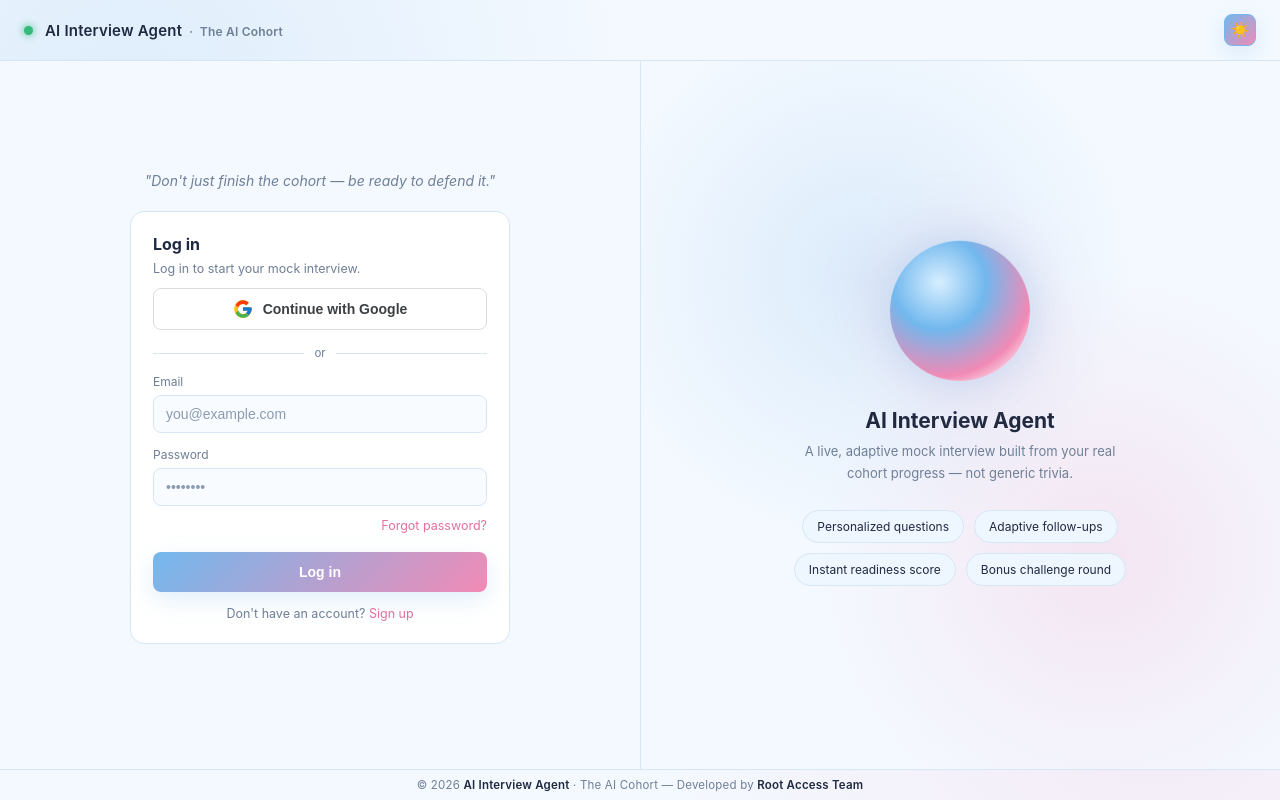
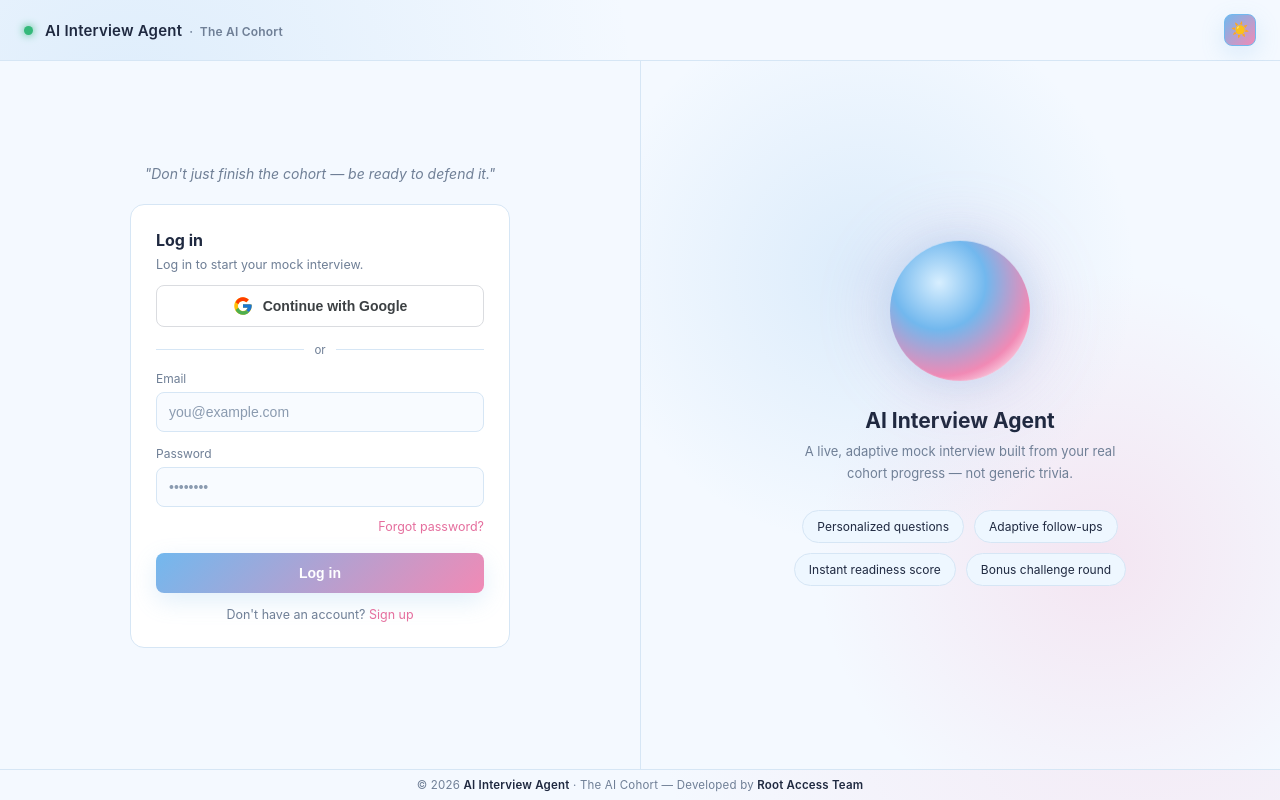
Before and after one commit to komal1234469/AI-Interview-Agent, a website: page public/index.html in a window 1280 px wide. Drawn offline with Linux system fonts and the light colour scheme.

Commit message:
Update index.html

```diff
--- a/public/index.html
+++ b/public/index.html
@@ -114,7 +114,7 @@
   #authScreen h2 { margin-top:0; font-size:16px; }
   #authScreen p.subtext { color: var(--muted); font-size:12.5px; margin-top:-6px; }
   #authScreen label { display:block; font-size:12px; color: var(--muted); margin: 14px 0 6px; }
-  #authScreen input { width:100%; padding:10px 12px; background:var(--input-bg); border:1px solid var(--border); border-radius:8px; color: var(--text); font-size:14px; }
+  #authScreen input { width:100%; padding:11px 12px; background:var(--input-bg); border:1px solid var(--border); border-radius:8px; color: var(--text); font-size:14px; }
   #authScreen input:focus { outline: 1px solid var(--accent); border-color: var(--accent); }
   #authScreen .primaryBtn { margin-top:18px; width:100%; padding:12px; border:none; border-radius:8px; background: var(--accent); color:#05070c; font-weight:600; cursor:pointer; font-size:14px; }
   #authScreen .primaryBtn:hover { filter: brightness(1.08); }
@@ -201,7 +201,7 @@
 
   /* ---- setup screen ---- */
   #setup { max-width: 620px; margin: 40px auto; padding: 0 20px; flex: 1; overflow-y:auto; }
-  .card { background: var(--panel); border: 1px solid var(--border); border-radius: 14px; padding: 22px; margin-bottom:16px; }
+  .card { background: var(--panel); border: 1px solid var(--border); border-radius: 14px; padding: 25px; margin-bottom:19px; }
   #setup label { display: block; font-size: 12px; color: var(--muted); margin: 14px 0 6px; }
   #setup select { width: 100%; padding: 10px 12px; background: var(--input-bg); border: 1px solid var(--border); border-radius: 8px; color: var(--text); font-size: 14px; }
   #setup button { margin-top: 18px; width: 100%; padding: 12px; border: none; border-radius: 8px; background: var(--accent); color: #05070c; font-weight: 600; cursor: pointer; font-size: 14px; }
@@ -758,7 +758,7 @@ document.getElementById('authSubmitBtn').addEventListener('click', () => {
    123456789-abc123xyz.apps.googleusercontent.com).
    It's safe to leave it visible in this file — a Client ID is public
    by design, it's not a secret. */
-const GOOGLE_CLIENT_ID = '198400421711-cu544q3st7ba9kuinbjpbarnugbqbfml.apps.googleusercontent.com'; // <-- PASTE HERE
+const GOOGLE_CLIENT_ID = 'PASTE_YOUR_GOOGLE_CLIENT_ID_HERE'; // <-- PASTE HERE
 
 let googleTokenClient = null;
 
```
